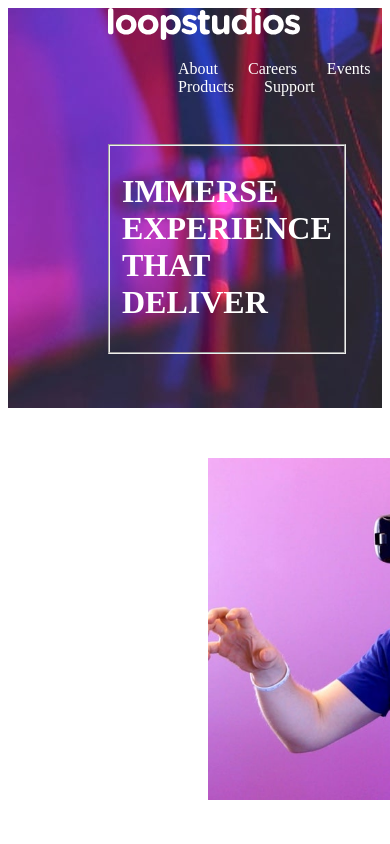
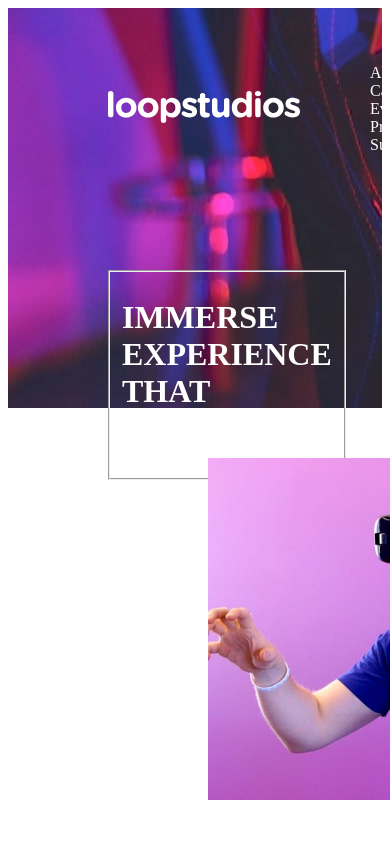
Before and after one commit to NerdsCube/loopstudios, a React (Create React App) app: page / in a window 390 px wide. Shown: the top 844 px of the page. Built offline with nearby package versions, Linux system fonts and the light colour scheme.

Commit message:
make navbar more desktop responsive

```diff
--- a/src/components/Header.js
+++ b/src/components/Header.js
@@ -5,7 +5,7 @@ import '../style.css'
 function Header() {
     return (
         <div className="background">
-            <nav>
+            <nav className="desktop-nav">
                 <div className="logo"><img src={logo} /></div>
                 <ul className="list">
                     <li className="list-item"><a href="#" className="list-anchor">About</a></li>
--- a/src/style.css
+++ b/src/style.css
@@ -5,9 +5,14 @@
     height: 400px;
 }
 
-nav{
-    margin-left: 100px;
-    margin-right: 20px;
+.desktop-nav{
+    display: flex;
+    flex-direction: row;
+    padding-left: 100px;
+    padding-right: 100px;
+    padding-top: 40px;
+    justify-content: space-between;
+    align-items: center;
     width: 90%;
 }
 
```
